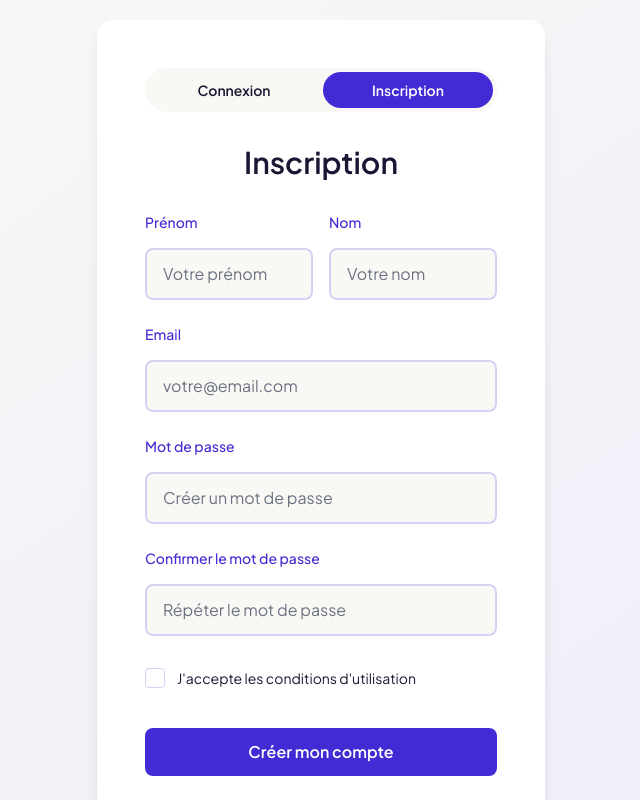
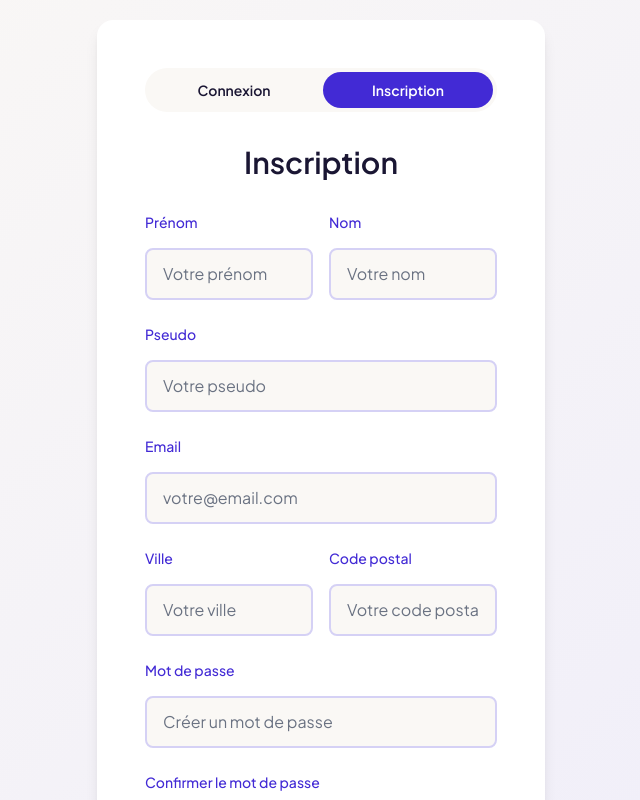
Before and after one commit to roxane-sarpi/U-Need, a React (Vite) app in the folder frontend/: page /register in a window 1280 px wide. Shown: the top 800 px of the page, without its empty margins (319-959 px from the left). Built offline with nearby package versions, Linux system fonts and the light colour scheme.

Commit message:
add missing fields

```diff
--- a/frontend/src/pages/Auth/Register.jsx
+++ b/frontend/src/pages/Auth/Register.jsx
@@ -5,7 +5,10 @@ import '../../index.css';
 const Register = () => {
   const [firstName, setFirstName] = useState('');
   const [lastName, setLastName] = useState('');
+  const [pseudo, setPseudo] = useState('');
   const [email, setEmail] = useState('');
+  const [city, setCity] = useState('');
+  const [postalCode, setPostalCode] = useState('');
   const [password, setPassword] = useState('');
   const [confirmPassword, setConfirmPassword] = useState('');
   const [acceptTerms, setAcceptTerms] = useState(false);
@@ -16,7 +19,10 @@ const Register = () => {
     console.log('Tentative d\'inscription avec :', {
       firstName,
       lastName,
+      pseudo,
       email,
+      city,
+      postalCode,
       password,
       confirmPassword,
       acceptTerms,
@@ -74,6 +80,21 @@ const Register = () => {
             </div>
           </div>
 
+
+          <div className="flex flex-col gap-2">
+            <label htmlFor="pseudo" className="text-sm font-medium text-primary mb-2 font-sans">Pseudo</label>
+            <input
+              type="text"
+              id="pseudo"
+              value={pseudo}
+              onChange={(e) => setPseudo(e.target.value)}
+              placeholder="Votre pseudo"
+              className="px-4 py-3 border-2 border-primary-light rounded-lg text-base text-ink bg-canvas placeholder-gray-500 focus:outline-none focus:border-primary focus:bg-white transition-all autofill:bg-white [&:-webkit-autofill]:bg-white [&:-webkit-autofill]:shadow-[inset_0_0_0_1000px_#fff] [&:-webkit-autofill]:[-webkit-text-fill-color:var(--color-ink)] font-sans"
+              required
+            />
+          </div>
+
+
           <div className="flex flex-col gap-2">
             <label htmlFor="email" className="text-sm font-medium text-primary mb-2 font-sans">Email</label>
             <input
@@ -85,6 +106,34 @@ const Register = () => {
               className="px-4 py-3 border-2 border-primary-light rounded-lg text-base text-ink bg-canvas placeholder-gray-500 focus:outline-none focus:border-primary focus:bg-white transition-all autofill:bg-white [&:-webkit-autofill]:bg-white [&:-webkit-autofill]:shadow-[inset_0_0_0_1000px_#fff] [&:-webkit-autofill]:[-webkit-text-fill-color:var(--color-ink)] font-sans"
               required
             />
+          </div>
+
+          <div className="grid grid-cols-1 sm:grid-cols-2 gap-4">
+          <div className="flex flex-col gap-2">
+            <label htmlFor="city" className="text-sm font-medium text-primary mb-2 font-sans">Ville</label>
+            <input
+              type="text"
+              id="city"
+              value={city}
+              onChange={(e) => setCity(e.target.value)}
+              placeholder="Votre ville"
+              className="px-4 py-3 border-2 border-primary-light rounded-lg text-base text-ink bg-canvas placeholder-gray-500 focus:outline-none focus:border-primary focus:bg-white transition-all autofill:bg-white [&:-webkit-autofill]:bg-white [&:-webkit-autofill]:shadow-[inset_0_0_0_1000px_#fff] [&:-webkit-autofill]:[-webkit-text-fill-color:var(--color-ink)] font-sans"
+              required
+            />
+          </div>
+
+          <div className="flex flex-col gap-2">
+            <label htmlFor="postalCode" className="text-sm font-medium text-primary mb-2 font-sans">Code postal</label>
+            <input
+              type="text"
+              id="postalCode"
+              value={postalCode}
+              onChange={(e) => setPostalCode(e.target.value)}
+              placeholder="Votre code postal"
+              className="px-4 py-3 border-2 border-primary-light rounded-lg text-base text-ink bg-canvas placeholder-gray-500 focus:outline-none focus:border-primary focus:bg-white transition-all autofill:bg-white [&:-webkit-autofill]:bg-white [&:-webkit-autofill]:shadow-[inset_0_0_0_1000px_#fff] [&:-webkit-autofill]:[-webkit-text-fill-color:var(--color-ink)] font-sans"
+              required
+            />
+          </div>
           </div>
 
           <div className="flex flex-col gap-2">
```
